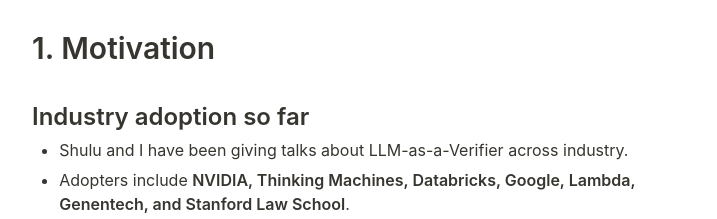
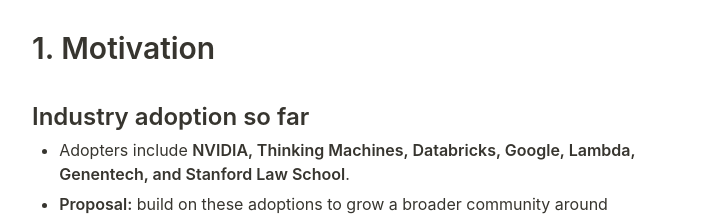
Before and after one commit to jackyk02/openverify_note, a plain HTML site: page index.html in a window 1280 px wide. Shown: the part 1100-1319 px from the top of the page, without its empty margins (278-995 px from the left). Drawn offline with Linux system fonts and the light colour scheme.

Commit message:
Remove talks line from motivation
Co-Authored-By: Claude Fable 5.2 <noreply@anthropic.com>

```diff
--- a/index.html
+++ b/index.html
@@ -135,7 +135,6 @@
 
 <h3>Industry adoption so far</h3>
 <ul>
-  <li>Shulu and I have been giving talks about LLM-as-a-Verifier across industry.</li>
   <li>Adopters include <strong>NVIDIA, Thinking Machines, Databricks, Google, Lambda, Genentech, and Stanford Law School</strong>.</li>
   <li><strong>Proposal:</strong> build on these adoptions to grow a broader community around verification for agents, and release a position paper to anchor it.</li>
 </ul>
```
